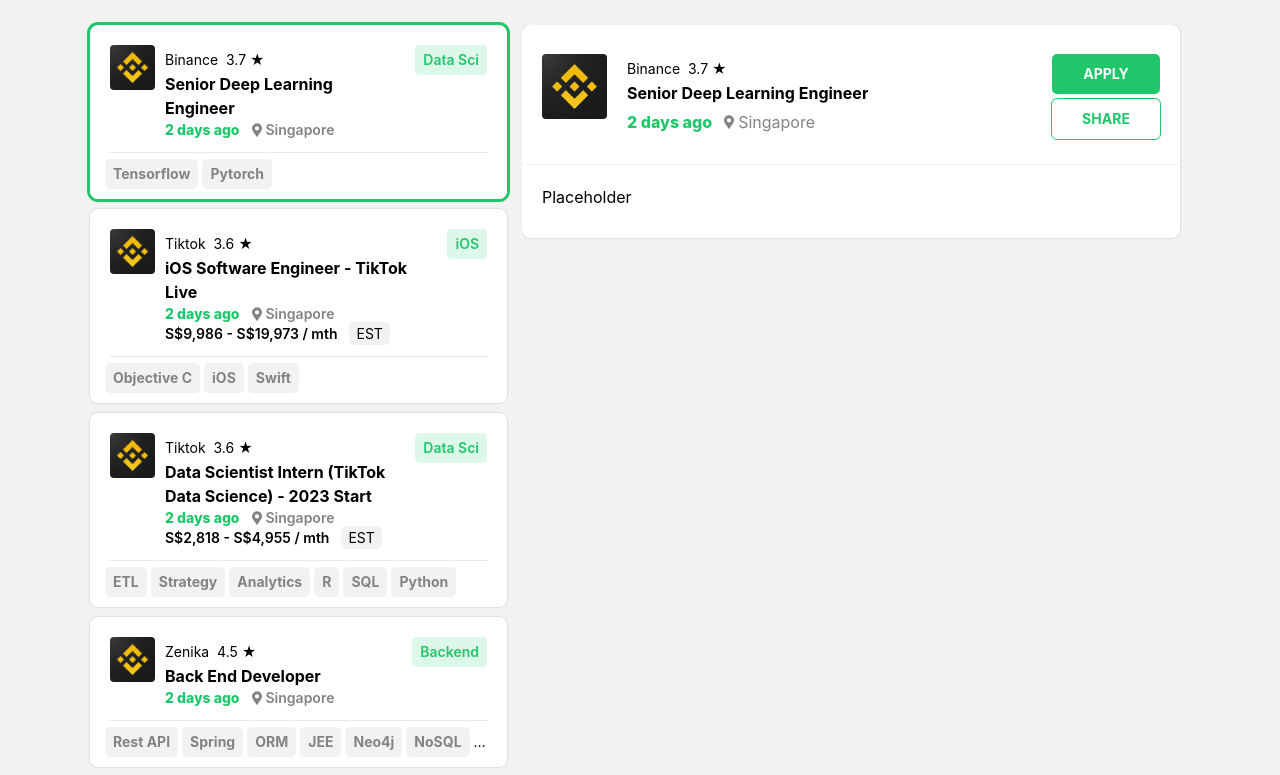
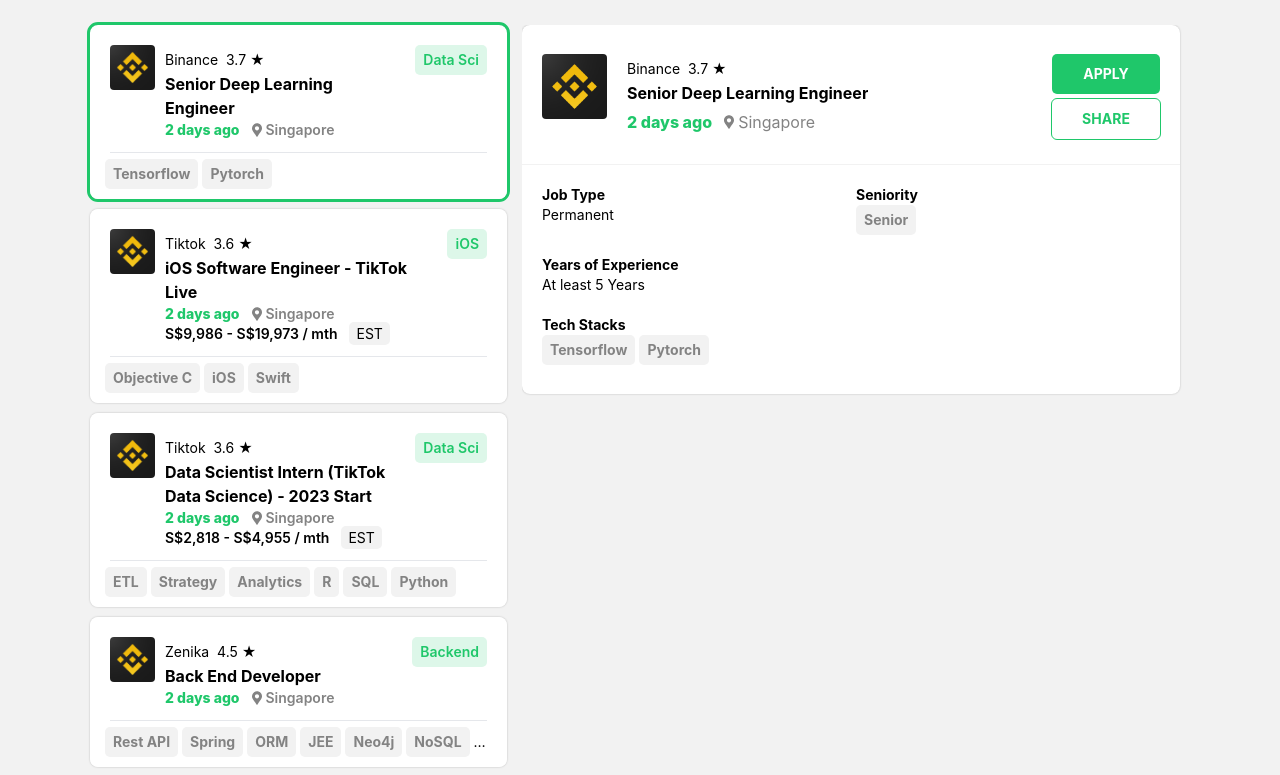
Before and after one commit to Jaylin0312/NF-Replicate, a React (Vite) app: page / in a window 1280 px wide. Shown: the top 775 px of the page. Built offline with nearby package versions, Linux system fonts and the light colour scheme.

Commit message:
feat: middle section of job desc

```diff
--- a/src/components/JobCard/Container.jsx
+++ b/src/components/JobCard/Container.jsx
@@ -7,7 +7,7 @@ function JobCardContainer(props) {
   }
   return props.jobs.map((job) => (
     <div
-      className="lg:w-[427px]"
+      className="w-full lg:w-[427px]"
       key={job.id}
       onClick={() => handleSelect(job.id)}
     >
--- a/src/components/JobDesc/Container.jsx
+++ b/src/components/JobDesc/Container.jsx
@@ -1,12 +1,13 @@
-import JobDescHeader from "./Header";
+import DescHeader from "./Header";
+import DescMiddle from "./Middle";
 
 function JobDescContainer(props) {
   return (
     <div className="pr-nf5 pb-[50px] overflow-x-hidden overflow-y-scroll max-h-info-card">
       <div className="py-[29px] px-[20px] shadow-card rounded-lg bg-white">
-        <JobDescHeader selectedJob={props.selectedJob} />
+        <DescHeader selectedJob={props.selectedJob} />
         <div className="w-breakline h-[0.5px] bg-nf-grey2 my-5 mx-[-20px]"></div>
-        Placeholder
+        <DescMiddle selectedJob={props.selectedJob}/>
       </div>
     </div>
   );
--- a/src/components/JobDesc/Header.jsx
+++ b/src/components/JobDesc/Header.jsx
@@ -1,7 +1,7 @@
 import JobTitle from "../Reuseables/JobTitle";
 import JobDateLocation from "../Reuseables/JobDateLocation";
 
-function JobDescHeader(props) {
+function DescHeader(props) {
   const selectedJob = props.selectedJob;
   return (
     <div className="bg-white flex flex-col rounded-t-lg">
@@ -41,4 +41,4 @@ function JobDescHeader(props) {
     </div>
   );
 }
-export default JobDescHeader;
+export default DescHeader;
--- /dev/null
+++ b/src/components/JobDesc/Middle.jsx
@@ -0,0 +1,30 @@
+import JobTag from "../Reuseables/JobTag";
+
+function DescMiddle(props) {
+    const selectedJob = props.selectedJob;
+    return (
+      <div className="grid grid-cols-2 gap-y-5 gap-x-2.5 text-sm">
+        <div>
+          <div className="font-bold">Job Type</div>
+          <div>Permanent</div>
+        </div>
+        <div>
+          <div className="font-bold">Seniority</div>
+          <div className="text-nf-grey1 font-bold bg-nf-grey2 rounded-[5px] inline-block">
+            <div className="py-nf5 px-2">Senior</div>
+          </div>
+        </div>
+        <div className="col-span-2">
+          <div className="font-bold">Years of Experience</div>
+          <div>At least 5 Years</div>
+        </div>
+        <div className="col-span-2 font-bold">
+          <div>Tech Stacks</div>
+          {selectedJob.skills.map((skill, index) => (
+            <JobTag key={index} skill={skill} />
+          ))}
+        </div>
+      </div>
+    );
+}
+export default DescMiddle;
--- a/src/components/JobPanel.jsx
+++ b/src/components/JobPanel.jsx
@@ -20,7 +20,7 @@ function JobPanel() {
     const selectedJob = jobs.find((job) => job.id === selectedJobId);
     return (
       <div className="container mt-5 mb-5">
-        <div className="flex">
+        <div className="lg:flex">
           <div className="flex flex-col">
             <JobCardContainer
               jobs={jobs}
```
